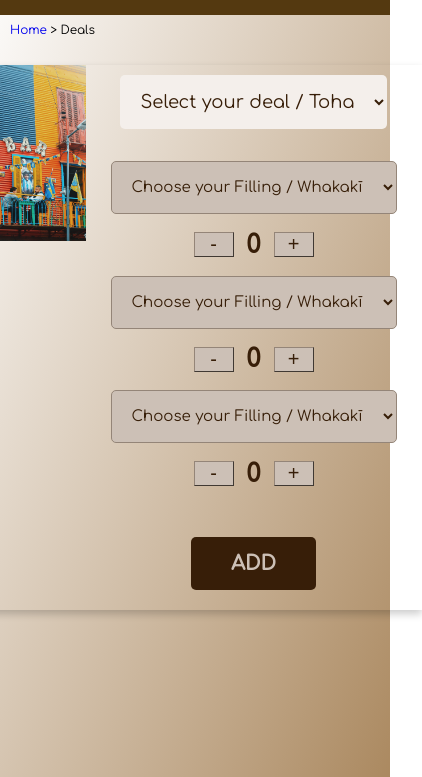
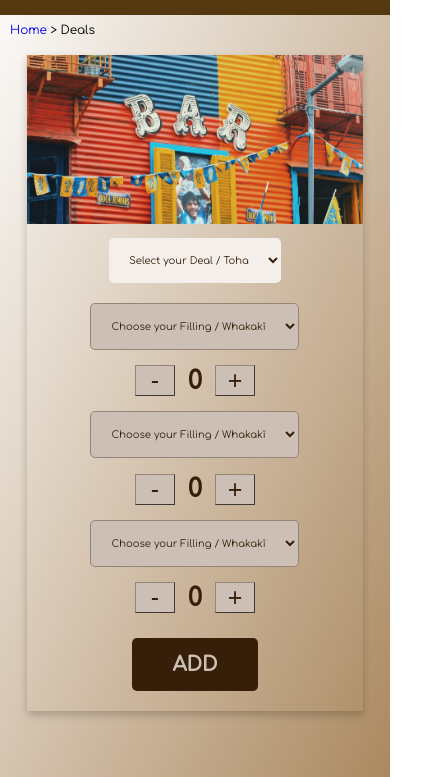
Before and after one commit to paulavaschetto/Assessment-Mod1, a plain HTML site: page html.html/pages/deals.html in a window 390 px wide. Shown: the part 67-844 px from the top of the page, 422 px wide, since content can reach past the window. Drawn offline with Linux system fonts and the light colour scheme; a web font is replaced by a local one.

Commit message:
media queries for deals page

```diff
--- a/css/style.scss
+++ b/css/style.scss
@@ -413,7 +413,7 @@ body {
     flex-wrap: wrap;
     align-items: center;
     justify-content: center;
-  }
+
     .promo-card{
       box-shadow: 0 4px 8px 0 rgba(0, 0, 0, 0.2);
       display: flex;
@@ -471,7 +471,7 @@ body {
             }
             .counter-deals button{
                 display: block;
-              font-size: 20px;
+                font-size: 30px;
                 padding: 0 10px;
                 cursor: pointer;
                 color: #371E08;
@@ -502,7 +502,40 @@ body {
             opacity: 0.8;
           }
       }
+    }
+  }
 
+  @media screen and (max-width: 480px){
+    .promo-section{
+      .promo-card {
+        display: block;
+        margin: 10px;
+       img{
+        width: 86vw;
+        height: 20vh;
+       }
+       .heading{
+          .choose-deal-btn {
+            font-size: 10px;
+
+          }
+          .dropdown-flavor{
+            margin-top: 10px;
+            margin-bottom: 10px;
+            .dropbtn-deals{
+              font-size: 10px;
+            }
+            .counter-deals{
+              button, h2{
+               font-size: 25px;
+              }
+
+            }
+
+          }
 
 
         }
+      }
+    }
+  }
--- a/html.html/pages/deals.html
+++ b/html.html/pages/deals.html
@@ -38,13 +38,12 @@
 <div id="bc"><a href="../index.html">Home</a> > Deals</div>
 
 <div class="promo-section">
-  <!-- item 1 -->
   <div class="promo-card">
     <img src="../Images/promo 1.jpg" alt="promo page">
 
     <div class="heading">
         <select name="deals" class="choose-deal-btn">
-            <option value="default" selected>Select your deal / Toha</option>
+            <option value="default" selected>Select your Deal / Toha</option>
             <option value="promo1">6 Empanadas $22</option>
             <option value="promo2">8 Empanadas $30</option>
             <option value="Promo3">12 Empanadas $44</option>
@@ -87,8 +86,8 @@
             <button class="add-to-cart">ADD</button>
     </div>
 
+    </div>
 </div>
-
 <script src="../../js/index.js"></script>
 </body>
 
```
Also changed, not shown: css/style.css, 1 other file. Lines whose indentation alone changed are shown as unchanged.
